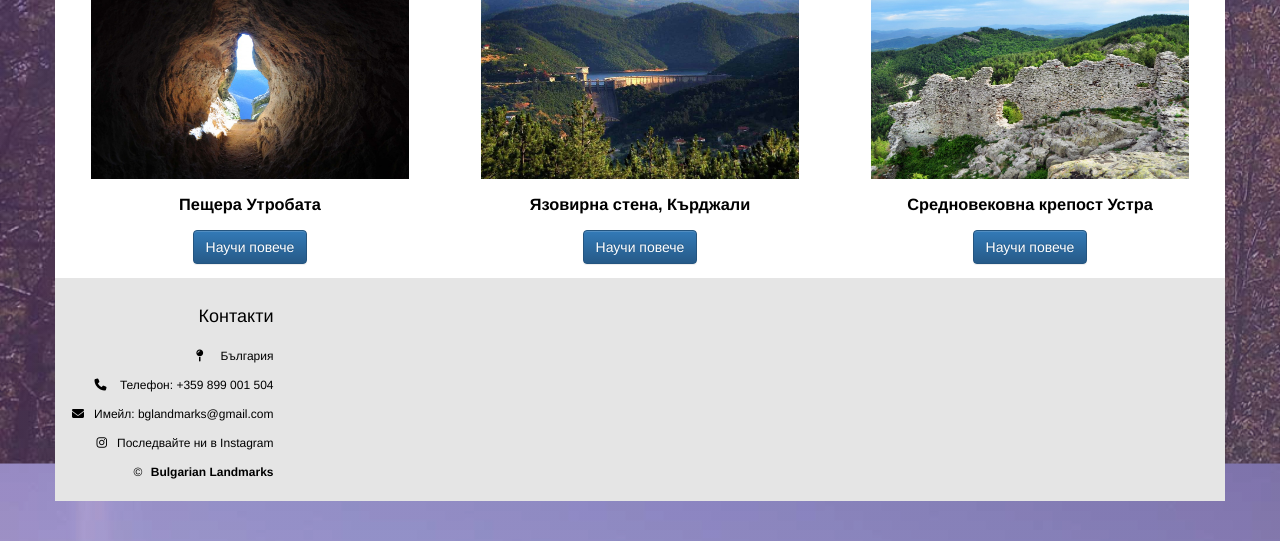
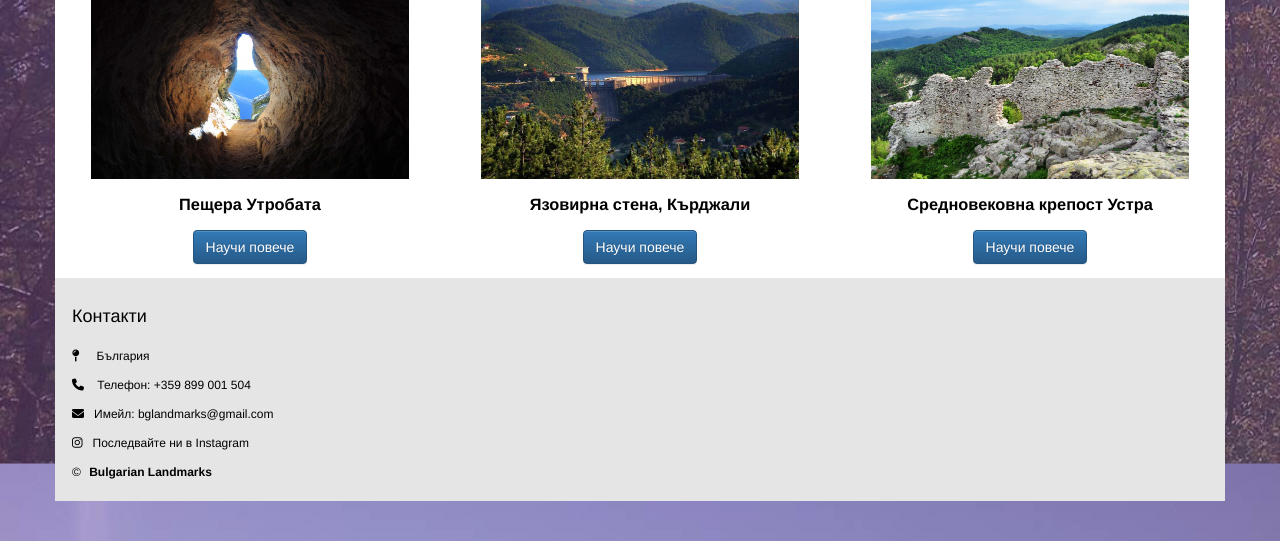
Before and after one commit to stefanstankov/bglandmarks, a PHP site: page /index.php in a window 1280 px wide. Shown: the part 1236-1777 px from the top of the page. Run offline with PHP 8.4, Linux system fonts and the light colour scheme; some libraries are stand-ins or nearby versions.

```diff
--- a/includes/footer.php
+++ b/includes/footer.php
@@ -1,7 +1,7 @@
   <footer class="container">
     <div class="row">
       <div class="col-md-4">
-        <ul class="footer-ul list-unstyled text-right">
+        <ul class="footer-ul list-unstyled text-left float-right">
         <li><strong><h2><?= CONTACTS;?></h2></strong></li>
         <li><i class="fa fa-map-pin"></i><?= COUNTRY;?></li>
         <li><i class="fa fa-phone"></i> <?= PHONE;?>: +359 899 001 504</li>
```
